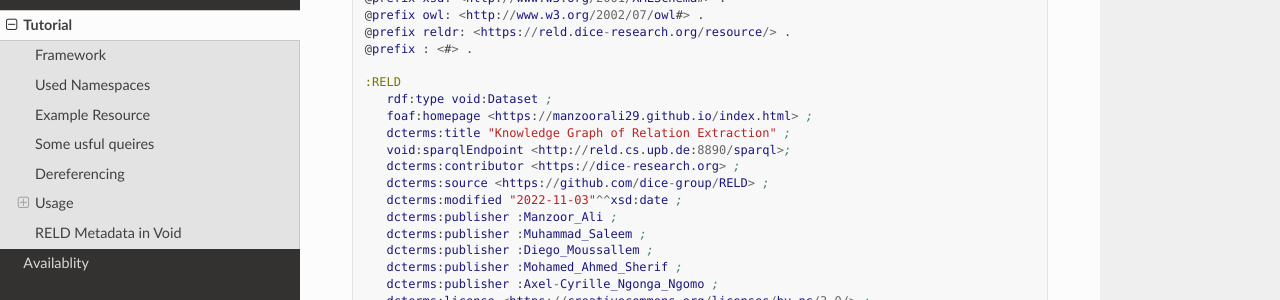
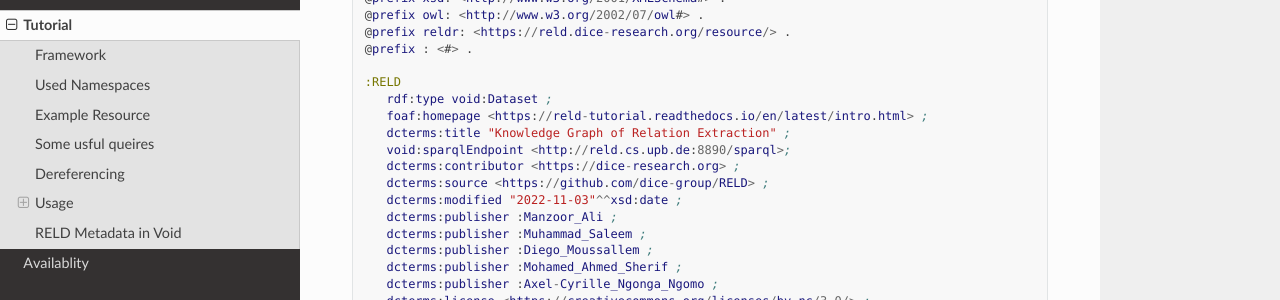
Before and after one commit to manzoorali29/reld_tutorial, a Sphinx documentation site: the page built from docs/source/tutorial.rst, in a window 1280 px wide and 900 px high, scrolled down 8030 px. Shown: the part 151-451 px from the top of the window. Built offline with Sphinx 7.4.7 and the Read the Docs theme 2.0.0, drawn with Linux system fonts in a browser that asks for light colours; some of the changed lines change nothing that is shown.

Commit message:
void changes

```diff
--- a/docs/source/tutorial.rst
+++ b/docs/source/tutorial.rst
@@ -407,7 +407,7 @@ We represents metadata of **RELD** in void representation.
 
    :RELD
       rdf:type void:Dataset ;
-      foaf:homepage <https://manzoorali29.github.io/index.html> ;
+      foaf:homepage <https://reld-tutorial.readthedocs.io/en/latest/intro.html> ;
       dcterms:title "Knowledge Graph of Relation Extraction" ;
       void:sparqlEndpoint <http://reld.cs.upb.de:8890/sparql>;
       dcterms:contributor <https://dice-research.org> ;
```
